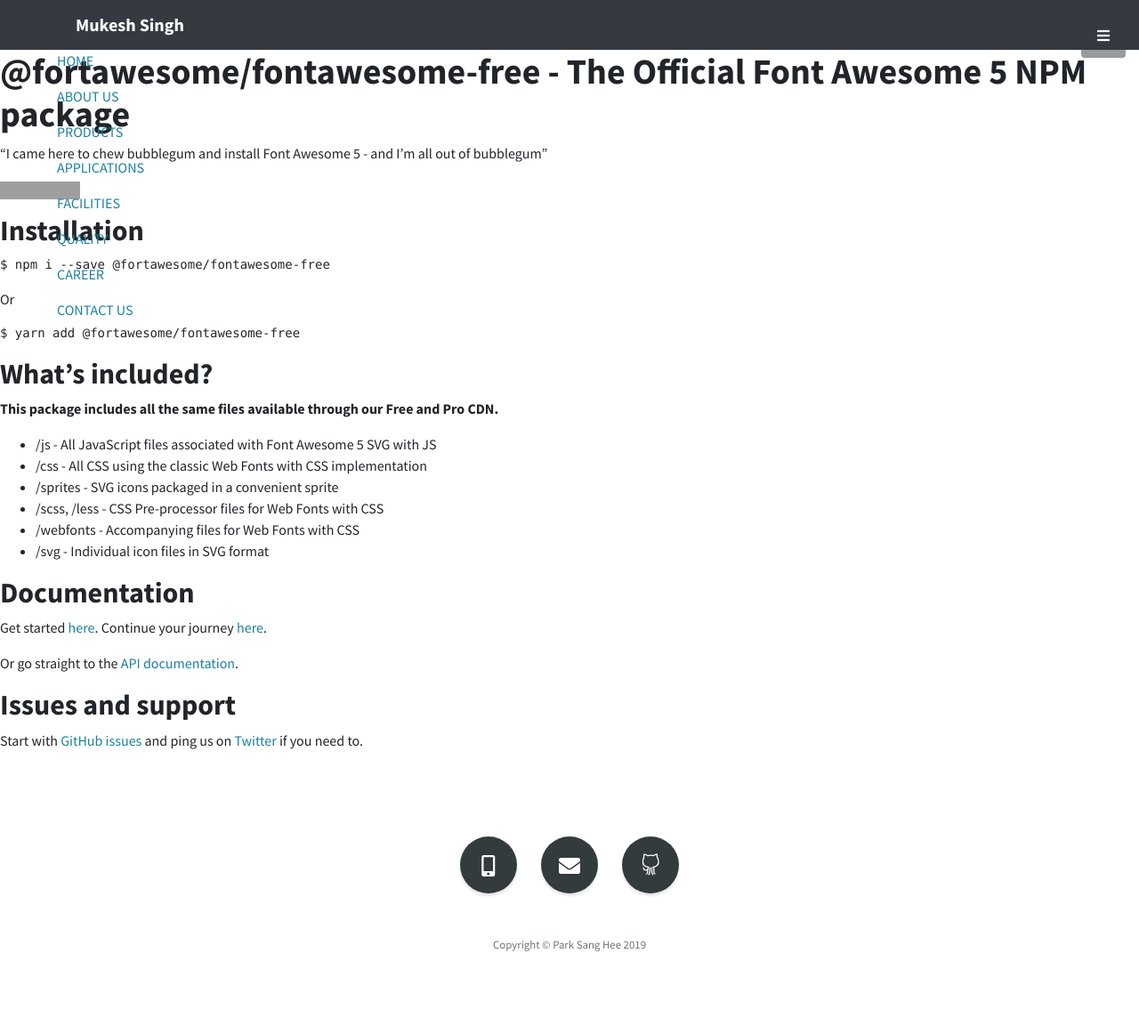
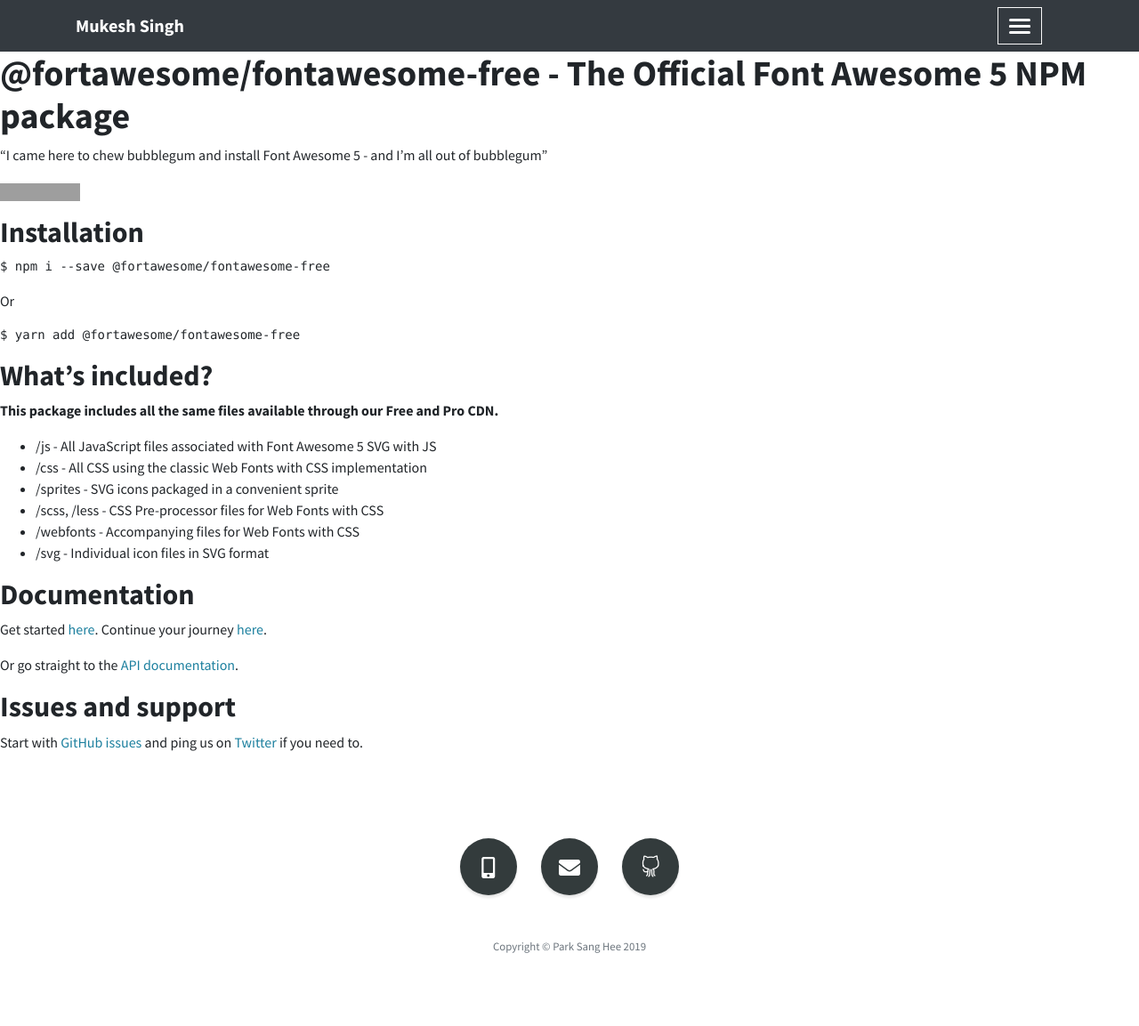
Before and after one commit to mungmoong2/mungmoong2.github.io, a Jekyll site: the page built from vendor/fontawesome-free/README.md, in a window 1280 px wide. Shown: the whole page at 89% size. Built offline with Jekyll 4.4.1, drawn with Linux system fonts in a browser that asks for light colours; our own code applies the rules of GitHub Pages for plain Markdown files; grey boxes are pictures that could not be loaded.

Commit message:
header changed

```diff
--- a/_includes/header.html
+++ b/_includes/header.html
@@ -21,9 +21,6 @@
         <li class="nav-item delay-3"><a class="nav-link" href="#">PRODUCTS</a></li>
         <li class="nav-item delay-4"><a class="nav-link" href="#">APPLICATIONS</a></li>
         <li class="nav-item delay-5"><a class="nav-link" href="#">FACILITIES</a></li>
-        <li class="nav-item delay-6"><a class="nav-link" href="#">QUALITY</a></li>
-        <li class="nav-item delay-7"><a class="nav-link" href="#">CAREER</a></li>
-        <li class="nav-item delay-8"><a class="nav-link" href="#">CONTACT US</a></li>
       </ul>
     </div>
   </div> <!--main-menu end-->
--- a/_layouts/default.html
+++ b/_layouts/default.html
@@ -27,8 +27,6 @@
 </head>
 
 <body id="page-top">
-    <!-- Navigation -->
-    {% include navigation.html %}
     <!-- Header -->
     {% include header.html %}
 
```
Also changed, not shown: assets/css/stylish-portfolio.min.css.
